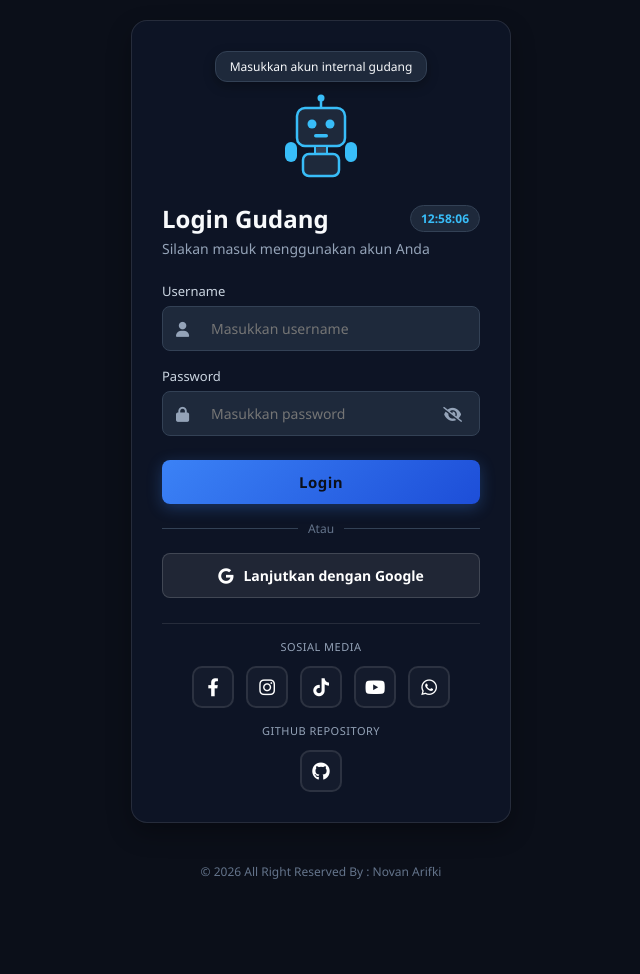
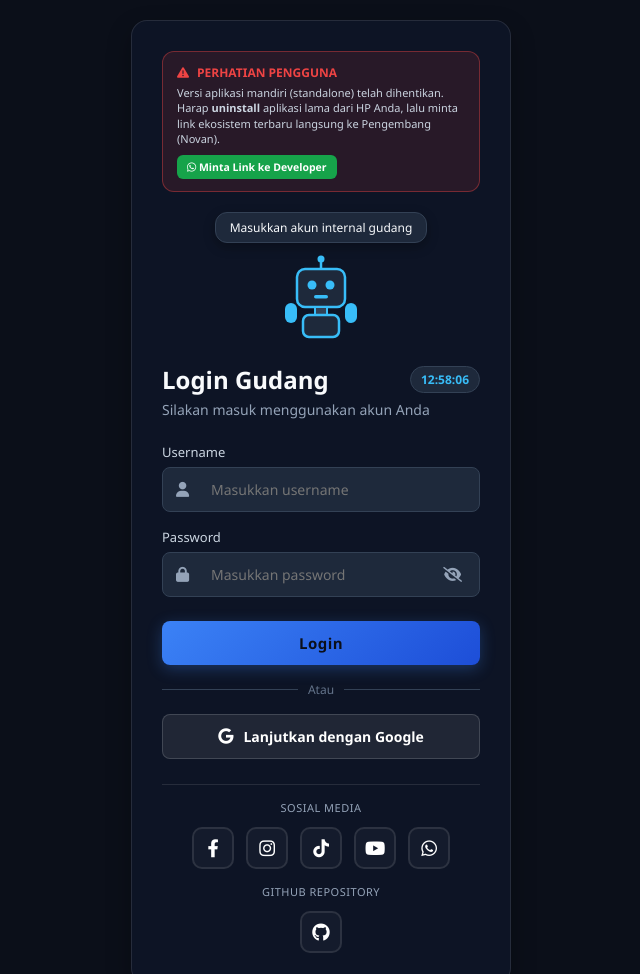
Before and after one commit to Nov-dev02/Form-PO, a plain HTML site: page index.html in a window 1280 px wide. Shown: the top 974 px of the page, without its empty margins (319-959 px from the left). Before the commit the page ends 880 px from the top, so only its background shows below. Drawn offline with Linux system fonts and the light colour scheme.

Commit message:
Update index.html

```diff
--- a/index.html
+++ b/index.html
@@ -3,7 +3,7 @@
 <head>
     <meta charset="UTF-8">
     <meta name="viewport" content="width=device-width, initial-scale=1.0">
-    <title>Sistem PO Gudang</title>
+    <title>Sistem PO Gudang - Gudang Nuhsantara</title>
     <link rel="stylesheet" href="style.css">
     <link rel="icon" type="image/png" href="Favicon/Logo.png">
     <!-- Font Awesome CDN untuk seluruh ikon -->
@@ -13,6 +13,9 @@
     <script src="https://unpkg.com/html5-qrcode" type="text/javascript"></script>
     <!-- Google Identity Services Library -->
     <script src="https://accounts.google.com/gsi/client" async defer></script>
+
+    <!-- 🛡️ SATPAM CLOUD GUARD PUSAT (Gudang Nuhsantara) -->
+    <script src="../nx-guard.js"></script>
 </head>
 <body>
 
@@ -31,6 +34,19 @@
     <div class="container">
         <!-- Login Section -->
         <div id="loginSection" class="login-box hidden">
+
+            <!-- Banner Migrasi / Pemberitahuan Uninstall Aplikasi Lama -->
+            <div style="background: rgba(239, 68, 68, 0.12); border: 1px solid rgba(239, 68, 68, 0.4); padding: 12px 14px; border-radius: 12px; margin-bottom: 20px; text-align: left; font-family: monospace;">
+                <div style="display: flex; align-items: center; gap: 8px; color: #ef4444; font-weight: bold; font-size: 12px; margin-bottom: 4px;">
+                    <i class="fa-solid fa-triangle-exclamation"></i> PERHATIAN PENGGUNA
+                </div>
+                <div style="font-size: 11px; color: #cbd5e1; line-height: 1.4;">
+                    Versi aplikasi mandiri (standalone) telah dihentikan. Harap <b>uninstall</b> aplikasi lama dari HP Anda, lalu minta link ekosistem terbaru langsung ke Pengembang (Novan).
+                </div>
+                <a href="https://wa.me/6287762756779?text=Halo%20Novan,%20saya%20ingin%20meminta%20link%20akses%20terbaru%20ekosistem%20Gudang%20Nuhsantara." target="_blank" style="display: inline-block; margin-top: 8px; background: #16a34a; color: #fff; text-decoration: none; padding: 5px 10px; border-radius: 6px; font-size: 10.5px; font-weight: bold;">
+                    <i class="fab fa-whatsapp"></i> Minta Link ke Developer
+                </a>
+            </div>
 
             <!-- Robot & Speech Bubble Container dengan Robot Tangan Menutup Mata -->
             <div class="robot-container" id="robotContainer">
```
